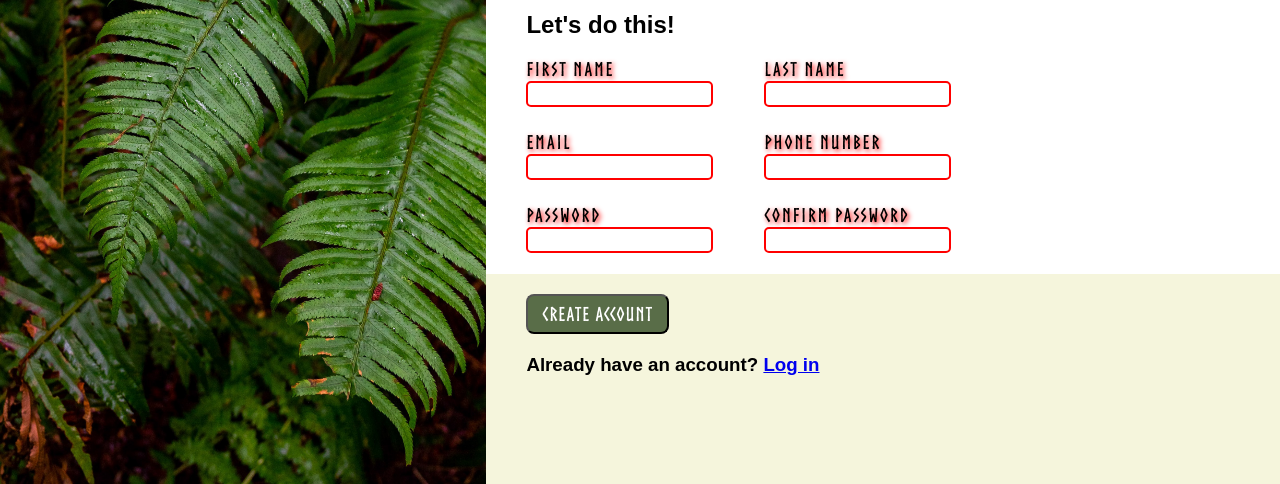
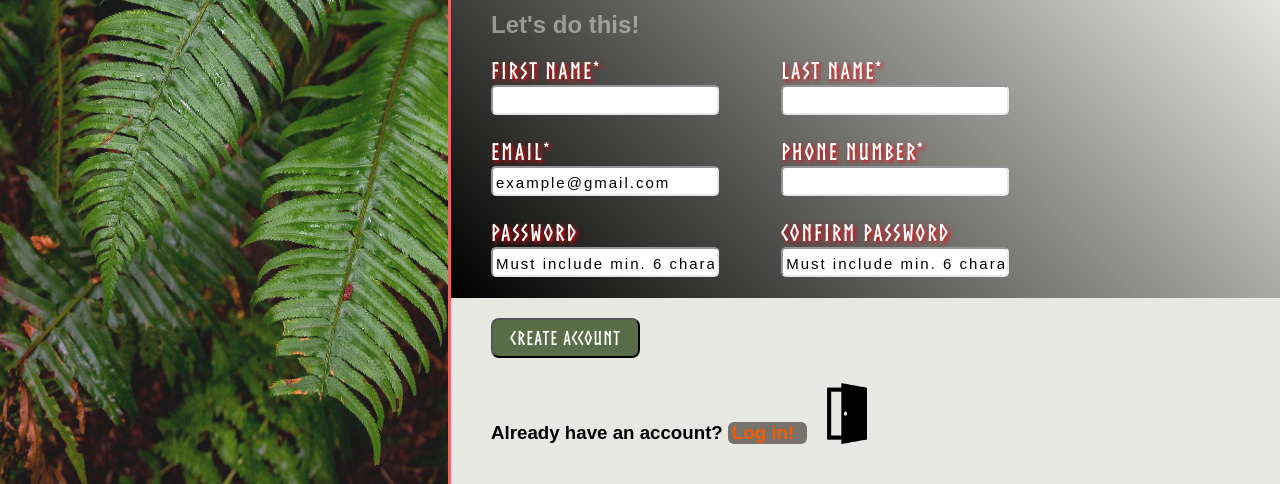
Before and after one commit to JustKesy/Project-Sign-Up-Form, a plain HTML site: page index.html in a window 1280 px wide. Shown: the part 316-800 px from the top of the page. Drawn offline with Linux system fonts and the light colour scheme.

Commit message:
Add visual validation for inputs, and change background colour on section with class 'sign-up'.

```diff
--- a/index.html
+++ b/index.html
@@ -30,27 +30,58 @@
       </header>
       <form action="#" method="post">
         <div class="inputs">
-          <h2>Let's do this!</h2>
+          <h2 class="caption">Let's do this!</h2>
           <ul>
             <li>
-              <label for="name">FIRST NAME</label
-              ><input class="input" type="text" id="name" name="name" />
+              <label for="name">FIRST NAME*</label
+              ><input
+                type="text"
+                id="name"
+                name="name"
+                minlength="3"
+                required
+              />
+              <span></span>
             </li>
             <li>
-              <label for="surname">LAST NAME</label
-              ><input type="text" id="surname" name="surname" />
+              <label for="surname">LAST NAME*</label
+              ><input
+                type="text"
+                id="surname"
+                name="surname"
+                minlength="3"
+                title="greska"
+                required
+              />
+              <span></span>
             </li>
             <li>
-              <label for="email">EMAIL</label
-              ><input type="email" id="email" name="email" />
+              <label for="email">EMAIL*</label
+              ><input
+                type="email"
+                id="email"
+                name="email"
+                placeholder="example@gmail.com"
+                required
+              />
+              <span></span>
             </li>
             <li>
-              <label for="phone">PHONE NUMBER</label
-              ><input type="tel" id="phone" name="phone" />
+              <label for="phone">PHONE NUMBER*</label
+              ><input type="tel" id="phone" name="phone" required />
+              <span></span>
             </li>
             <li>
               <label for="password">PASSWORD</label
-              ><input type="password" id="password" name="password" />
+              ><input
+                type="password"
+                id="password"
+                name="password"
+                minlength="6"
+                placeholder="Must include min. 6 characters"
+                required
+              />
+              <span></span>
             </li>
             <li>
               <label for="password-check">CONFIRM PASSWORD</label
@@ -58,13 +89,25 @@
                 type="password"
                 id="password-check"
                 name="pasword-check"
+                minlength="6"
+                placeholder="Must include min. 6 characters"
+                required
               />
+              <span></span>
             </li>
           </ul>
         </div>
         <div class="submit"><button type="submit">Create Account</button></div>
       </form>
-      <h3 class="sign-in">Already have an account? <a href="#">Log in</a><h3>
+      <h3 class="sign-in">
+        Already have an account? <a href="#">Log in!</a
+        ><span
+          ><img
+            class="door"
+            src="/img/clipart4436270.png"
+            alt="Door for those who has account"
+        /></span>
+      </h3>
     </section>
   </body>
 </html>
--- a/style.css
+++ b/style.css
@@ -8,11 +8,13 @@ body {
   display: flex;
 }
 section.graphic {
-  width: 38vw;
+  width: 35vw;
   height: 100vh;
   display: flex;
   flex-wrap: wrap;
   position: relative;
+  opacity: 0.9;
+  border-right: 3px solid #ff0000b3;
 }
 img.forest {
   width: inherit;
@@ -40,7 +42,7 @@ p.logo-text {
 }
 section.sign-up {
   width: 100vw;
-  background-color: beige;
+  background-color: #d7d7ce94;
   padding-top: 100px;
 }
 header {
@@ -55,14 +57,18 @@ span.em {
   font-style: italic;
 }
 div.inputs {
-  background-color: white;
+  background: linear-gradient(45deg, black, transparent);
   padding-top: 5px;
   padding-bottom: 5px;
 }
+h2.caption {
+  color: #d7d7ce94;
+}
+
 ul {
   display: flex;
   flex-wrap: wrap;
-  width: 60%;
+  width: 70%;
   list-style: none;
   row-gap: 25px;
 }
@@ -74,10 +80,13 @@ li {
 input {
   width: 75%;
   height: 20px;
-  border: 2px solid red;
+  border-color: #e5e7eb;
   border-radius: 5px;
-  font-family: sans-serif;
-  font-size: 100%;
+  font-family: Norse, sans-serif;
+  letter-spacing: 2px;
+  font-size: 120%;
+  outline: none;
+  padding: 3px;
 }
 div.submit {
   height: 10vh;
@@ -104,11 +113,48 @@ label {
   font-family: Norse, sans-serif;
   letter-spacing: 2px;
   cursor: pointer;
-  text-shadow: 2px 2px 5px red;
-  font-size: 19px;
+  text-shadow: 2px 2px 4px red;
+  font-size: 23px;
   margin-bottom: 3px;
+  color: white;
 }
-.input:focus {
-  display: none;
-  border-color: blue;
+input:focus {
+  border: 4px solid #1f1ffba6;
+  font-family: sans-serif;
+  font-size: 100%;
+  box-shadow: inset -3px -4px 5px #954a4a;
 }
+
+a {
+  text-decoration: none;
+  color: #f35b00;
+  padding-left: 4px;
+  display: inline-block;
+  border-radius: 6px;
+  width: 75px;
+  background-color: #1c150b8c;
+}
+
+input + span {
+  position: relative;
+}
+input:valid + span::after {
+  position: absolute;
+  content: "✔";
+  top: -23px;
+  right: 78px;
+  background-color: rgb(64, 255, 47);
+  border-radius: 5px;
+}
+
+input::placeholder {
+  color: black;
+  font-family: sans-serif;
+  font-size: 15px;
+}
+img.door {
+  width: 40px;
+  position: relative;
+  top: 5px;
+  left: 20px;
+}
```
Also changed, not shown: img/clipart4436270.png (added).
